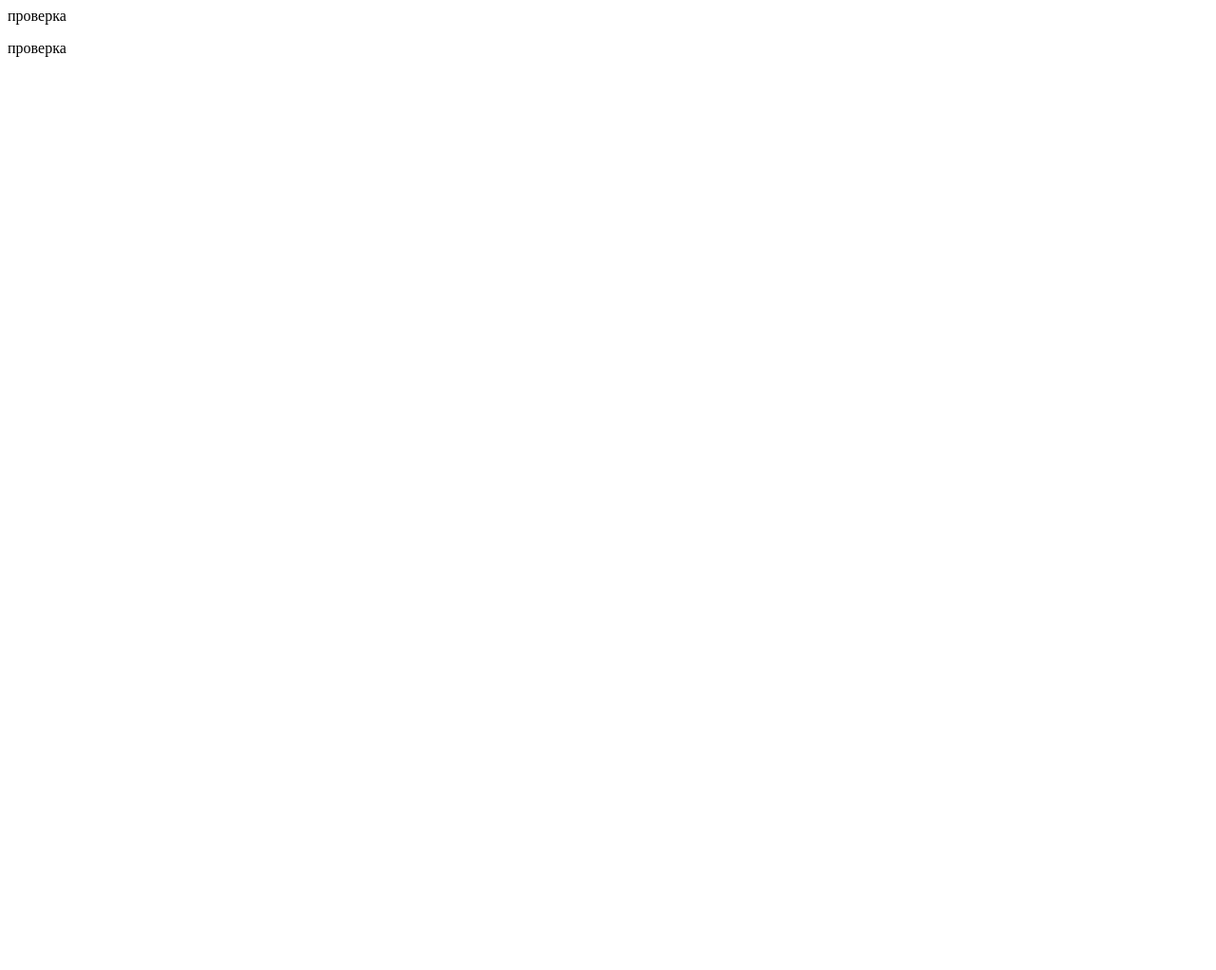
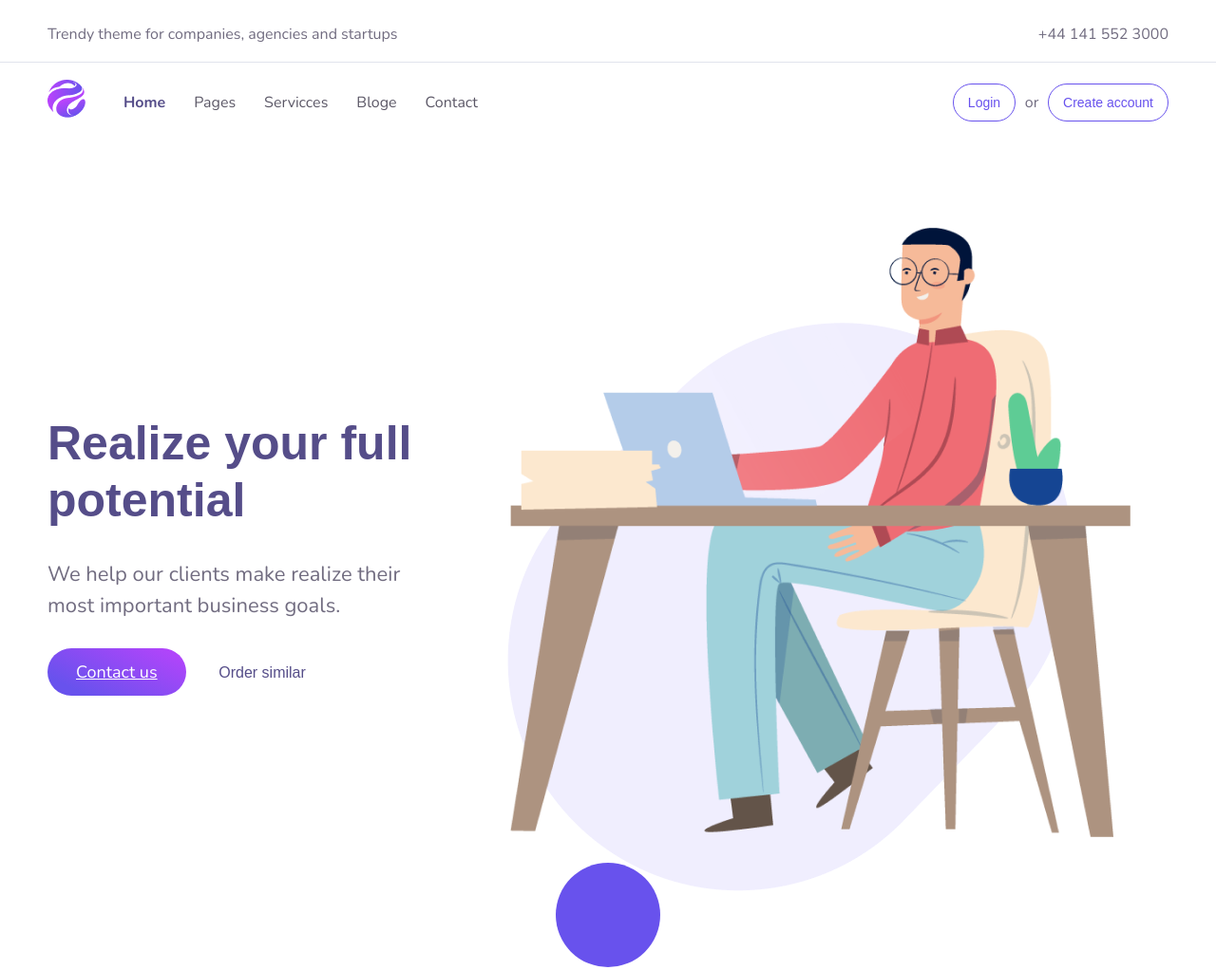
Before and after one commit to Deketo/HTML_CSS_JS, a plain HTML site: page index.html in a window 1280 px wide. Shown: the whole page at 95% size. Before the commit the page ends 800 px from the top, so only its background shows below. Drawn offline with nearby package versions, Linux system fonts and the light colour scheme.

Commit message:
Начинать смотреть с 0:55:55

```diff
--- a/index.html
+++ b/index.html
@@ -1,2 +1,98 @@
-<p>проверка</p>
-<p>проверка</p>
+<!DOCTYPE html>
+<html>
+  <head>
+    <meta charset="utf-8" />
+    <title>Landing example</title>
+    <link rel="preconnect" href="https://fonts.googleapis.com" />
+    <link rel="preconnect" href="https://fonts.gstatic.com" crossorigin />
+    <link
+      href="https://fonts.googleapis.com/css2?family=Nunito:wght@400;700&display=swap"
+      rel="stylesheet"
+    />
+    <link rel="stylesheet" href="style.css" />
+  </head>
+
+  <body>
+    <div class="wrapper">
+      <div class="top-header">
+        <div class="top-header_text">
+          Trendy theme for companies, agencies and startups
+        </div>
+        <a href="tel:+441415523000" class="top-header_phone"
+          >+44 141 552 3000</a
+        >
+      </div>
+    </div>
+
+    <hr class="divider" />
+
+    <div class="wrapper">
+      <div class="header">
+        <div class="header-navbar">
+          <a href="#" class="header_logo"
+            ><img src="img/Logo.png" alt="Logo"
+          /></a>
+          <ul class="header_menu">
+            <li class="header_menu-item">
+              <a href="#" class="header_menu-link header_menu-link_active"
+                >Home</a
+              >
+            </li>
+            <li class="header_menu-item">
+              <a href="#" class="header_menu-link">Pages</a>
+            </li>
+            <li class="header_menu-item">
+              <a href="#" class="header_menu-link">Servicces</a>
+            </li>
+
+            <li class="header_menu-item">
+              <a href="#" class="header_menu-link">Bloge</a>
+              <ul class="header_submenu">
+                <li class="header_menu-item">
+                  <a href="#" class="header_menu-link">Team</a>
+                </li>
+                <li class="header_menu-item">
+                  <a href="#" class="header_menu-link">Members</a>
+                </li>
+                <li class="header_menu-item">
+                  <a href="#" class="header_menu-link">Pricing</a>
+                </li>
+                <li class="header_menu-item">
+                  <a href="#" class="header_menu-link">Review</a>
+                </li>
+              </ul>
+            </li>
+
+            <li class="header_menu-item">
+              <a href="#" class="header_menu-link">Contact</a>
+            </li>
+          </ul>
+        </div>
+
+        <div class="header-actions">
+          <button class="btn btn-light">Login</button>
+          <span class="header-actions_text">or</span>
+          <button class="btn btn-light">Create account</button>
+        </div>
+      </div>
+
+      <div class="stage">
+        <div class="stage_content">
+          <h1 class="stage_title">Realize your full potential</h1>
+          <p class="stage_text">
+            We help our clients make realize their most important business
+            goals.
+          </p>
+          <div class="stage_actions">
+            <a href="#" class="btn-dark">Contact us</a>
+            <a href="#" class="link link-arrow">Order similar</a>
+          </div>
+        </div>
+        <img src="img/hero.png" alt="" />
+        <a href="#" class="btn-bottom">
+          <i class="fa-solid fa-arrow-down-long"></i>
+        </a>
+      </div>
+    </div>
+  </body>
+</html>
--- /dev/null
+++ b/style.css
@@ -0,0 +1,233 @@
+* {
+    box-sizing: border-box;
+    margin: 0;
+}
+
+html {
+    font-size: 10px;
+}
+body {
+    background-color: #fff;
+    font-family: "Nunito", sans-serif;
+    color: #716c80;
+    font-size: 1.8rem;
+    line-height: 1.5;
+}
+
+li {
+    list-style-type: none;
+}
+
+h1,
+h2,
+h3 {
+    font-family: "Poppins", sans-serif;
+    font-weight: bold;
+    color: #554d89;
+}
+
+/* HEADER */
+
+.btn {
+    border: none;
+    text-decoration: none;
+    height: 40px;
+    border-radius: 40px;
+    padding: 0 1.5rem;
+    font-family: "Poppins", sans-serif;
+    cursor: pointer;
+}
+
+.btn-light {
+    background-color: transparent;
+    border: solid 1px #6852ED;
+    font-size: 1.4rem;
+    color: #6852ED;
+}
+
+.btn-dark {
+    padding: 1.3rem 3rem;
+    color: #fff;
+    background: linear-gradient(26.57deg, #6852ED 16.67%, #BA43FC 100%);
+    border-radius: 40px;
+}
+
+.link {
+    border: none;
+    background-color: transparent;
+    text-decoration: none;
+    color: #554d89;
+    font-family: "Poppins", sans-serif;
+    font-size: 1.6rem;
+}
+
+.link:hover {
+    text-shadow: 0 0 1px #554d89;
+}
+
+.link-arrow::after {
+    content: '\f061';
+    font-family: FontAwesome;
+    margin-left: 1.5rem;
+}
+
+
+
+.divider {
+    border: none;
+    border-bottom: 1px solid #E1E4ED;
+}
+.wrapper {
+    width: 1180px;
+    margin: 0 auto;
+}
+
+.top-header {
+    display: flex;
+    justify-content: space-between;
+    padding: 2.4rem 0 1.7rem 0;
+    font-size: 1.6rem;
+}
+
+.top-header_phone {
+    text-decoration: none;
+    color: inherit;
+}
+
+.top-header_phone:hover {
+    text-decoration: underline;
+}
+
+.top-header_phone::before {
+    content: '\f095';
+    font-family: FontAwesome;
+    margin-right: 0.9rem;
+}
+
+
+.header {
+    display: flex;
+    justify-content: space-between;
+    align-items: center;
+    padding-top: 1rem;
+}
+
+.header-navbar {
+    display: flex;
+    align-items: center;
+}
+
+.header-logo {
+    display: block;
+    margin-right: 5.5rem;
+}
+
+.header_menu {
+    display: flex;
+}
+
+.header_menu-item {
+    margin-right: 3rem;
+    position: relative;
+    padding: 1.8rem 0;
+}
+
+.header_menu-item:last-child {
+    margin-right: 0;
+}
+
+.header_submenu {
+    display: none;
+    position: absolute;
+    top: 5.4rem;
+    left: -3rem;
+    padding: 3rem;
+    border-radius: 10px;
+    background-color: #fff;
+    box-shadow: 0px 0px 20px 0px #e1e4ed;
+}
+
+.header_menu-item:hover .header_submenu{
+    display: block;
+}
+
+.header_submenu > .header_menu-item{
+    padding: 0;
+    margin: 0 0 1rem;
+}
+
+.header_submenu > .header_menu-item:last-child{
+    margin: 0;
+}
+
+.header_menu-link {
+    font-size: 1.6rem;
+    text-decoration: none;
+    color: #5b5766;
+}
+
+.header_menu-link:hover {
+    color: #554d89;
+    text-shadow: 0 0 1px #554d89;
+}
+
+.header_menu-link_active {
+    font-weight: bold;
+    color: #554d89;
+}
+
+.header-actions_text {
+    display: inline-block;
+    margin: 0 0.5rem;
+    font-size: 1.6rem;
+}
+
+.stage {
+    display: flex;
+    justify-content: space-between;
+    align-items: center;
+    position: relative;
+    margin-top: 10rem;
+}
+
+.stage_content {
+    position: relative;
+    top: -6rem;
+}
+
+.stage_title {
+    font-size: 5rem;
+    line-height: 1.2;
+    margin-bottom: 3.2rem;
+}
+
+.stage_text {
+    font-size: 2.2rem;
+    margin-bottom: 4rem;
+}
+
+.stage_actions .btn-dark{
+    margin-right: 3rem;
+}
+
+.btn-bottom {
+    position: absolute;
+    display: flex;
+    bottom: 2rem;
+    left: 50%;
+    transform: translateX(-50%);
+    width: 110px;
+    height: 110px;
+    background-color: #6852ED;
+    color: #fff;
+    border-radius: 50%;
+    text-decoration: none;
+}
+
+
+.btn-bottom::before {
+    content: '\f175';
+    font-family: FontAwesome;
+    margin: auto;
+    font-size: 5rem;
+}
```
Also changed, not shown: img/Background.jpg (added), img/Img (1).png (added), img/Img.png (added), img/Logo.png (added), img/hero.png (added).
